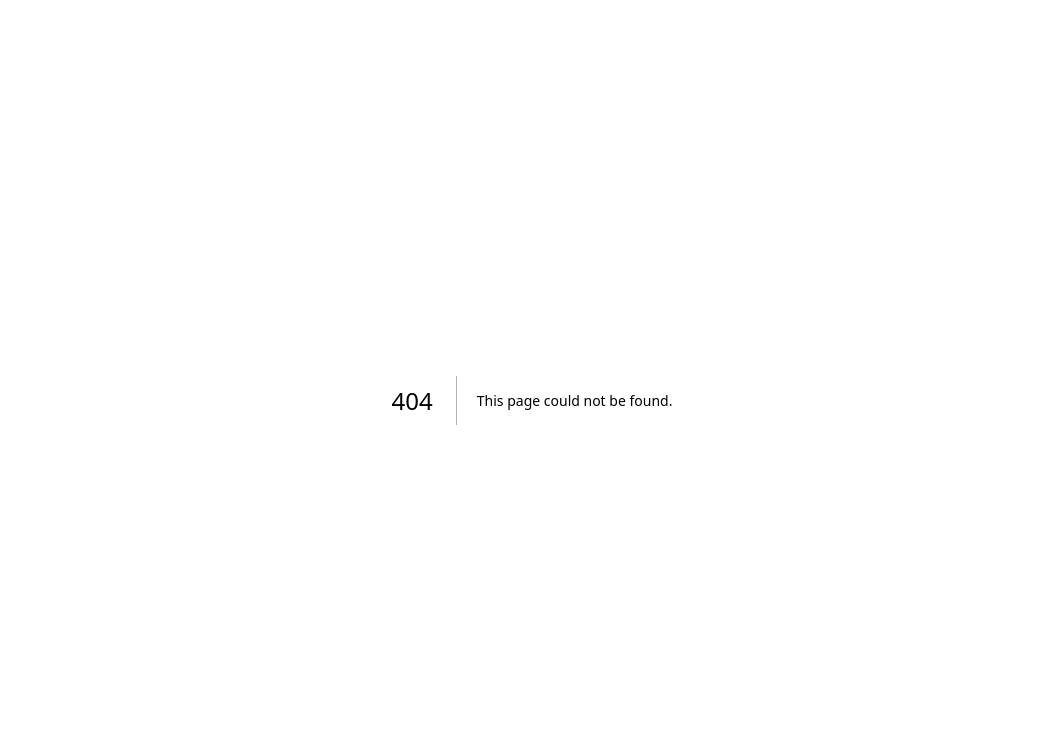
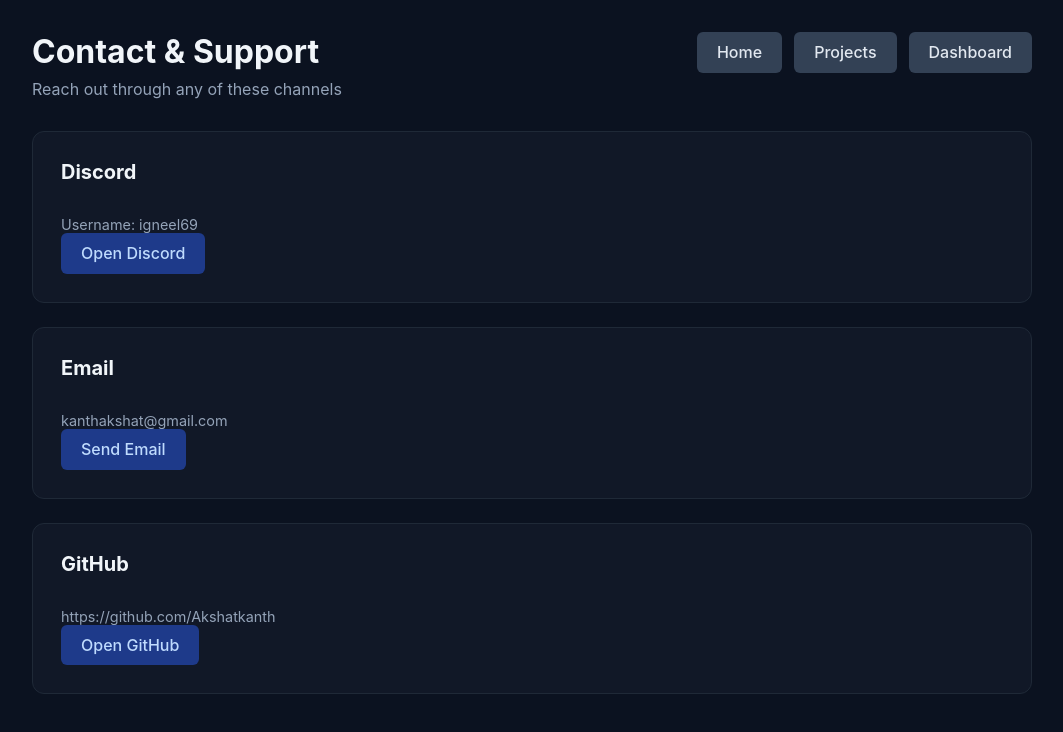
Before and after one commit to Akshatkanth/codePruner, a Next.js app in the folder dashboard/: page /support in a window 1280 px wide. Before the commit this address had no page. Shown: the top 732 px of the page, without its empty margins (108-1171 px from the left). Built offline with nearby package versions, Linux system fonts and the light colour scheme.

Commit message:
feat: Add Support page with contact options and navigation links

```diff
--- a/dashboard/src/app/dashboard/page.tsx
+++ b/dashboard/src/app/dashboard/page.tsx
@@ -366,6 +366,9 @@
             <a href="/" className={styles.buttonSmall}>
               Home
             </a>
+            <a href="/support" className={styles.buttonSmall}>
+              Support
+            </a>
             <button onClick={handleRefreshNow} className={styles.buttonSmall}>
               🔄 Refresh
             </button>
--- a/dashboard/src/app/page.tsx
+++ b/dashboard/src/app/page.tsx
@@ -106,6 +106,7 @@
           <nav className={styles.nav}>
             <a href="#features" className={styles.navLink}>Features</a>
             <a href="#pricing" className={styles.navLink}>Pricing</a>
+            <a href="/support" className={styles.navLink}>Support</a>
           </nav>
         </div>
         {isLoggedIn ? (
--- a/dashboard/src/app/projects/page.tsx
+++ b/dashboard/src/app/projects/page.tsx
@@ -138,6 +138,9 @@
             <button onClick={() => router.push('/')} className={styles.secondaryButton}>
               Home
             </button>
+            <button onClick={() => router.push('/support')} className={styles.secondaryButton}>
+              Support
+            </button>
             <button onClick={() => router.push('/dashboard')} className={styles.secondaryButton}>
               Dashboard
             </button>
--- /dev/null
+++ b/dashboard/src/app/support/page.tsx
@@ -0,0 +1,69 @@
+import styles from '../projects/projects.module.css';
+
+export default function SupportPage() {
+  return (
+    <div className={styles.page}>
+      <div className={styles.container}>
+        <div className={styles.header}>
+          <div>
+            <h1 className={styles.title}>Contact & Support</h1>
+            <p className={styles.subtitle}>Reach out through any of these channels</p>
+          </div>
+          <div className={styles.headerActions}>
+            <a href="/" className={styles.secondaryButton}>Home</a>
+            <a href="/projects" className={styles.secondaryButton}>Projects</a>
+            <a href="/dashboard" className={styles.secondaryButton}>Dashboard</a>
+          </div>
+        </div>
+
+        <div className={styles.projectsList}>
+          <div className={styles.projectCard}>
+            <div className={styles.projectHeader}>
+              <h2 className={styles.projectName}>Discord</h2>
+            </div>
+            <p className={styles.projectDescription}>Username: igneel69</p>
+            <div className={styles.projectActions}>
+              <a
+                href="https://discord.com/app"
+                target="_blank"
+                rel="noopener noreferrer"
+                className={styles.viewDashboardButton}
+              >
+                Open Discord
+              </a>
+            </div>
+          </div>
+
+          <div className={styles.projectCard}>
+            <div className={styles.projectHeader}>
+              <h2 className={styles.projectName}>Email</h2>
+            </div>
+            <p className={styles.projectDescription}>kanthakshat@gmail.com</p>
+            <div className={styles.projectActions}>
+              <a href="mailto:kanthakshat@gmail.com" className={styles.viewDashboardButton}>
+                Send Email
+              </a>
+            </div>
+          </div>
+
+          <div className={styles.projectCard}>
+            <div className={styles.projectHeader}>
+              <h2 className={styles.projectName}>GitHub</h2>
+            </div>
+            <p className={styles.projectDescription}>https://github.com/Akshatkanth</p>
+            <div className={styles.projectActions}>
+              <a
+                href="https://github.com/Akshatkanth"
+                target="_blank"
+                rel="noopener noreferrer"
+                className={styles.viewDashboardButton}
+              >
+                Open GitHub
+              </a>
+            </div>
+          </div>
+        </div>
+      </div>
+    </div>
+  );
+}
```
